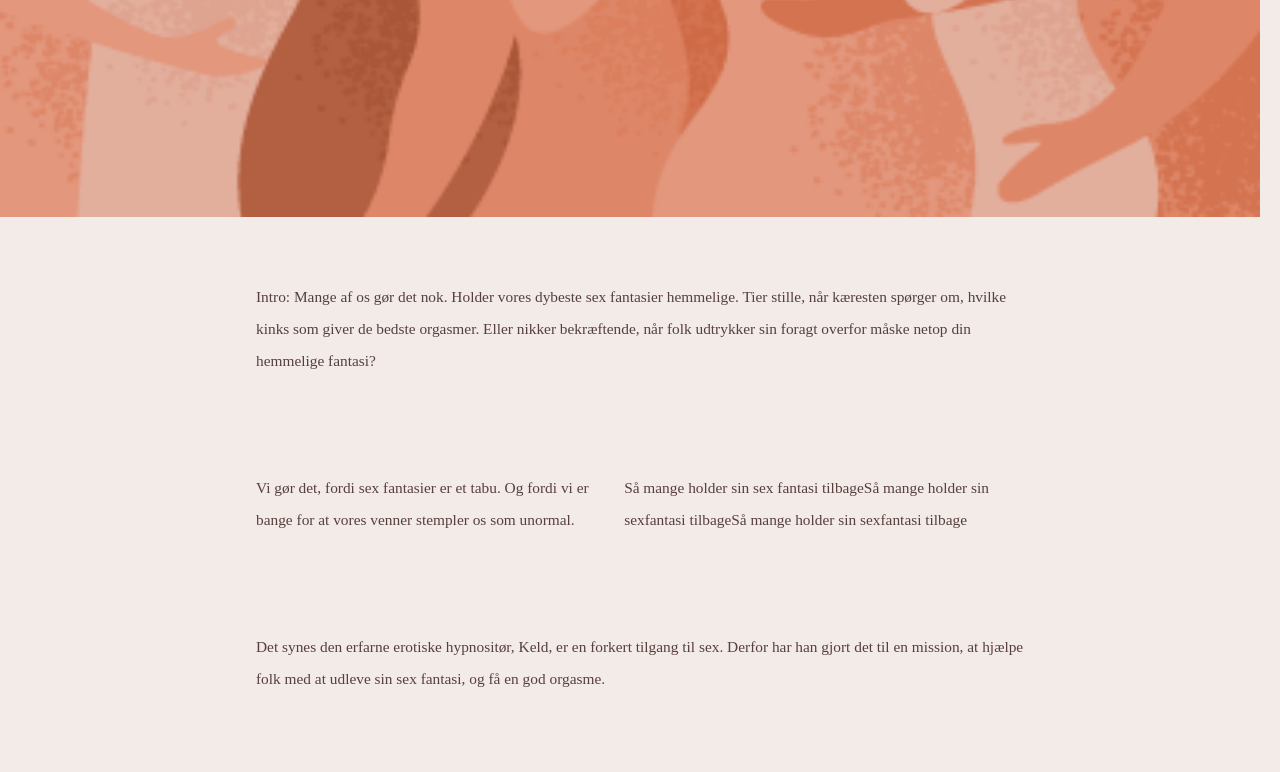
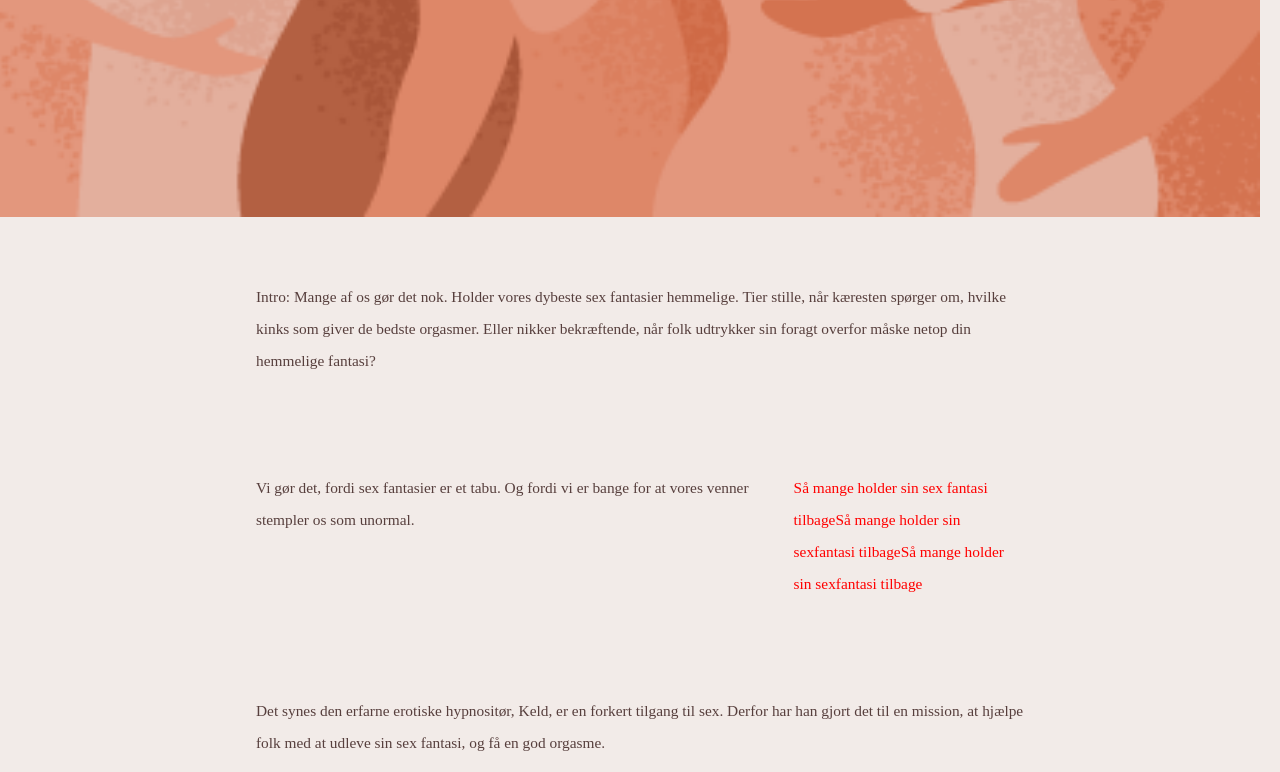
Before and after one commit to olivebates/Webdoc-Hypnose, a plain HTML site: page index.html in a window 1280 px wide. Shown: the part 427-1199 px from the top of the page. Drawn offline with nearby package versions, Linux system fonts and the light colour scheme.

Commit message:
red text

```diff
--- a/index.html
+++ b/index.html
@@ -45,11 +45,11 @@
             <!--Intro text-->
             <p class="smallIndent">Intro: Mange af os gør det nok. Holder vores dybeste sex fantasier hemmelige. Tier stille, når kæresten spørger om, hvilke kinks som giver de bedste  orgasmer.  Eller nikker bekræftende, når folk udtrykker sin foragt overfor måske netop din hemmelige fantasi?</p>
             <div class="firstFlex">
-              <div>
+              <div style="width:70%;">
                 <p class="smallIndent">Vi gør det, fordi sex fantasier er et tabu. Og fordi vi er bange for at vores venner stempler os som unormal.</p>
               </div>
-              <div>
-                <p class="smallIndent">Så mange holder sin sex fantasi tilbageSå mange holder sin sexfantasi tilbageSå mange holder sin sexfantasi tilbage</p>
+              <div style="width:30%;">
+                <p class="smallIndent" style="color:red;">Så mange holder sin sex fantasi tilbageSå mange holder sin sexfantasi tilbageSå mange holder sin sexfantasi tilbage</p>
               </div>
             </div>
             <p class="smallIndent">Det synes den erfarne erotiske hypnositør, Keld, er en forkert tilgang  til sex. Derfor har han gjort det til en mission, at hjælpe folk med at udleve sin sex fantasi, og få en god orgasme.</p>
```
